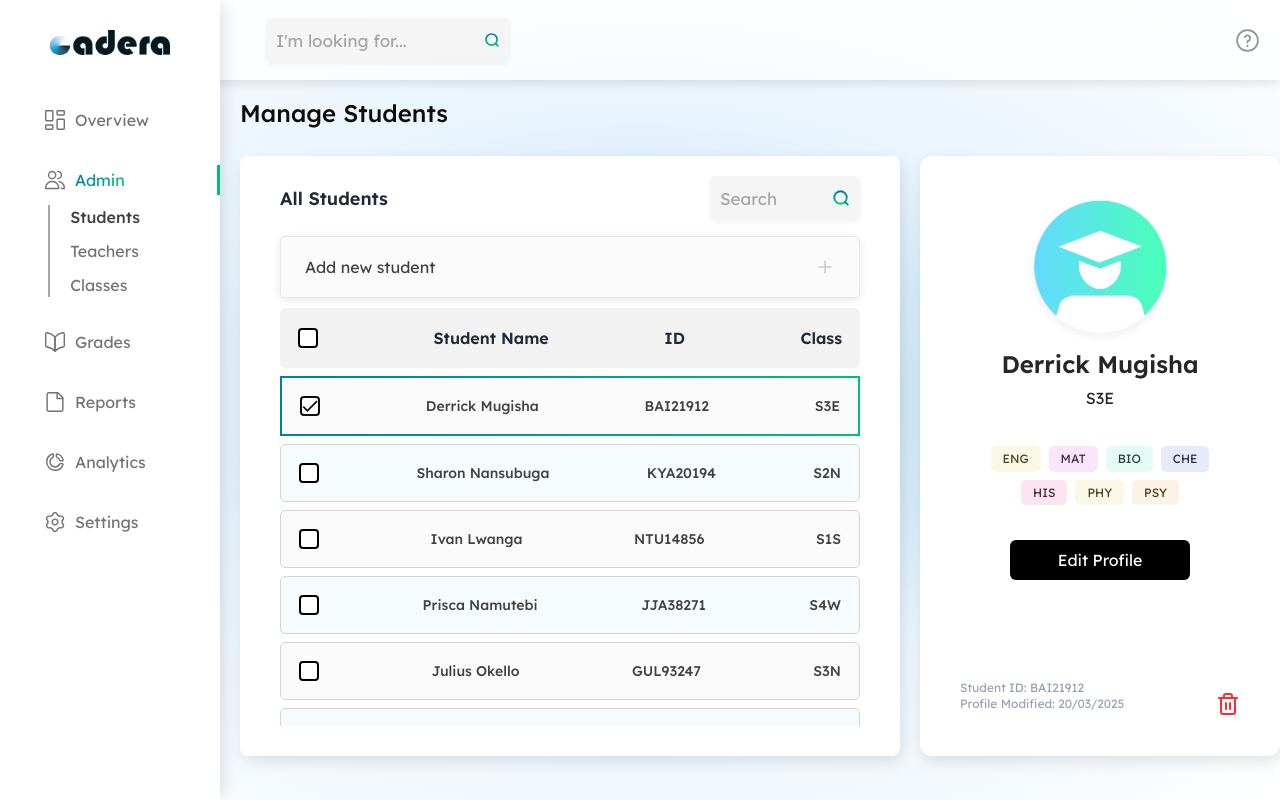
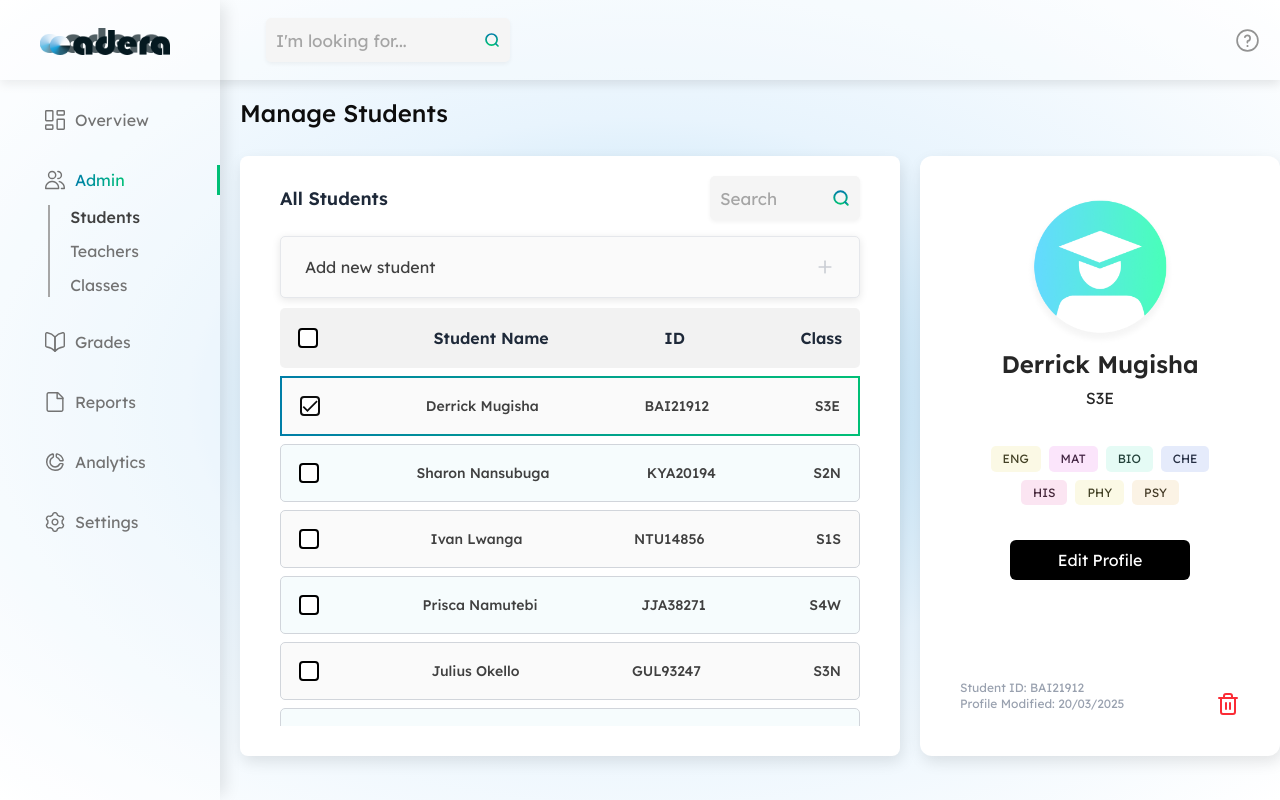
Before and after one commit to Josh-The-Developapa/Cadera-frontend, a React (Vite) app: page /admin/students in a window 1280 px wide. Built offline with nearby package versions, Linux system fonts and the light colour scheme.

Commit message:
Changed NavMenu and Header background

```diff
--- a/src/components/Header/Header.css
+++ b/src/components/Header/Header.css
@@ -10,7 +10,7 @@
   padding-left: 40px;
   padding-right: 20px;
   z-index: 100;
-  background-color: #ffffffb3;
+  background: rgba(255, 255, 255, 0.3);
   box-shadow: 0 4px 10px rgba(0, 0, 0, 0.1);
 }
 
--- a/src/components/NavMenu/NavMenu.css
+++ b/src/components/NavMenu/NavMenu.css
@@ -4,7 +4,7 @@
   width: 220px;
   left: 0;
   top: 0;
-  background-color: #ffffff;
+  background: rgba(255, 255, 255, 0.3);
   box-shadow: 10px 0 15px -5px rgba(0, 0, 0, 0.1);
   z-index: 200;
   display: flex;
```
